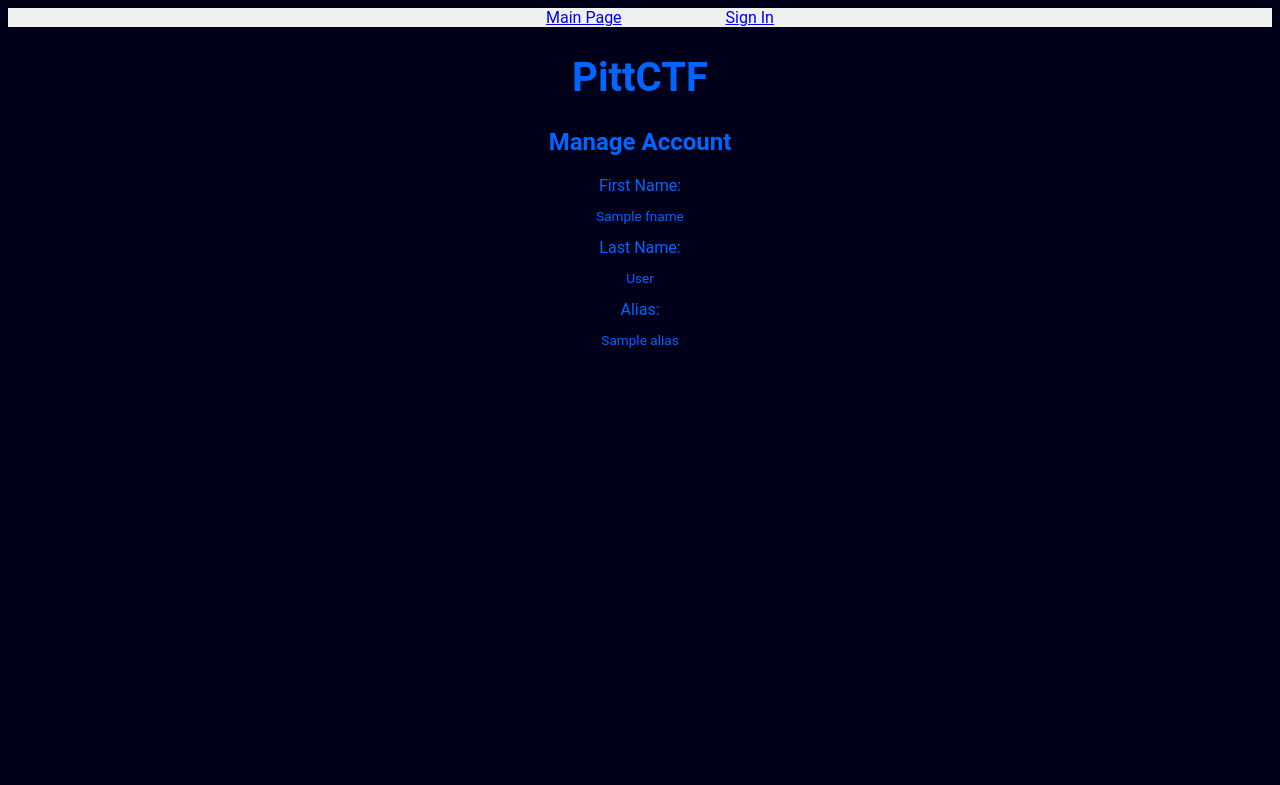
After one commit to Jnapp18/CS1520, a Python web app: template templates/acctManageInfo.html in a window 1280 px wide. The commit adds this page. Shown: the top 785 px of the page. Run offline with Jinja, Linux system fonts and the light colour scheme; the template is opened without the code that fills it: most values are stand-ins (such as "Sample title", 1, 10 or a date in 2020).

Commit message:
Fixed form post
added ndb for user info and post call

```diff
--- a/stylesheets/style.css
+++ b/stylesheets/style.css
@@ -1,7 +1,8 @@
 body {
   font: 100% Roboto, Helvetica, sans-serif;
   color: #0066FF;
-  text-align: center; }
+  text-align: center;
+  background-color: #00001A; }
 
 p {
   font: 85% Roboto, Helvetica, sans-serif;
@@ -13,4 +14,11 @@ h1 {
   font-weight: bold;
   text-align: center; }
 
+li {
+  display: inline;
+  padding: 50px; }
+
+ul {
+  background-color: #F0F0F0; }
+
 /*# sourceMappingURL=style.css.map */
--- a/stylesheets/style.sass
+++ b/stylesheets/style.sass
@@ -5,6 +5,7 @@ body
 	font: 100% $font-stack
 	color: $primary-color
 	text-align: center
+	background-color: #00001A
 
 p
 	font: 85% $font-stack
@@ -14,3 +15,8 @@ h1
 	color: $primary-color
 	font-weight: bold
 	text-align: center
+li
+	display: inline
+	padding: 50px
+ul
+	background-color: #F0F0F0
--- a/templates/_base.html
+++ b/templates/_base.html
@@ -4,14 +4,16 @@
     <link rel="stylesheet" href="/stylesheets/style.css">
   </head>
   <body>
+    <ul class="nav navbar-nav">
+      <li><a href="/">Main Page</a></li>
+      {% if user_email %}
+      <li><a href="/acctManage">Manage Account</a></li>
+      <li><a href="{{ logout_url }}">Sign Out</a></li>
+      {% else %}
+      <li><a href="{{ login_url }}">Sign In</a></li>
+      {% endif %}
+    </ul>
     <h1>PittCTF</h1>
-    <a href="/">Main Page</a> |
-    {% if user_email %}
-    <a href="/acctManage">Manage Account</a> | <a href="{{ logout_url }}">Sign Out</a>
-    {% else %}
-    <a href="{{ login_url }}">Sign In</a>
-    {% endif %}
-    <br><br>
 
 {% block bodycontent %}{% endblock %}
 
--- /dev/null
+++ b/templates/acctManageInfo.html
@@ -0,0 +1,7 @@
+{% extends "_base.html" %}
+{% block bodycontent %}
+<h2>Manage Account</h2>
+First Name: <p>{{ fname }}</p>
+Last Name: <p>{{ lname }}</p>
+Alias: <p>{{ alias }}</p>
+{% endblock %}
```
Also changed, not shown: main.py (+28 -10 lines), 1 other file.
